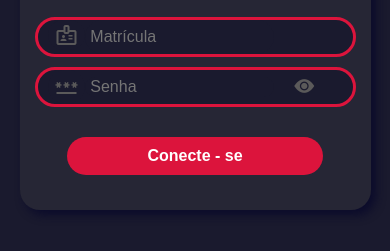
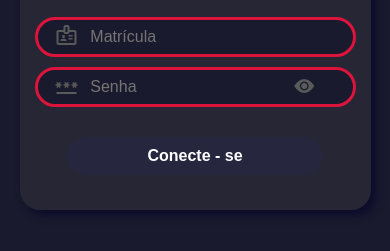
Before and after one commit to VictorGabriel13/Tela-de-Login3.0.github.io, a plain HTML site: page index.html in a window 390 px wide. Shown: the part 281-532 px from the top of the page. Drawn offline with nearby package versions, Linux system fonts and the light colour scheme.

Commit message:
Atualizar o responsiveness.css

```diff
--- a/Site/Style/responsiveness.css
+++ b/Site/Style/responsiveness.css
@@ -19,6 +19,7 @@
         width: 80%;
         font-size: 16px;
         padding: 10px;
+        background-color: #26263f;
     }
 
     #themeIcon {
```
